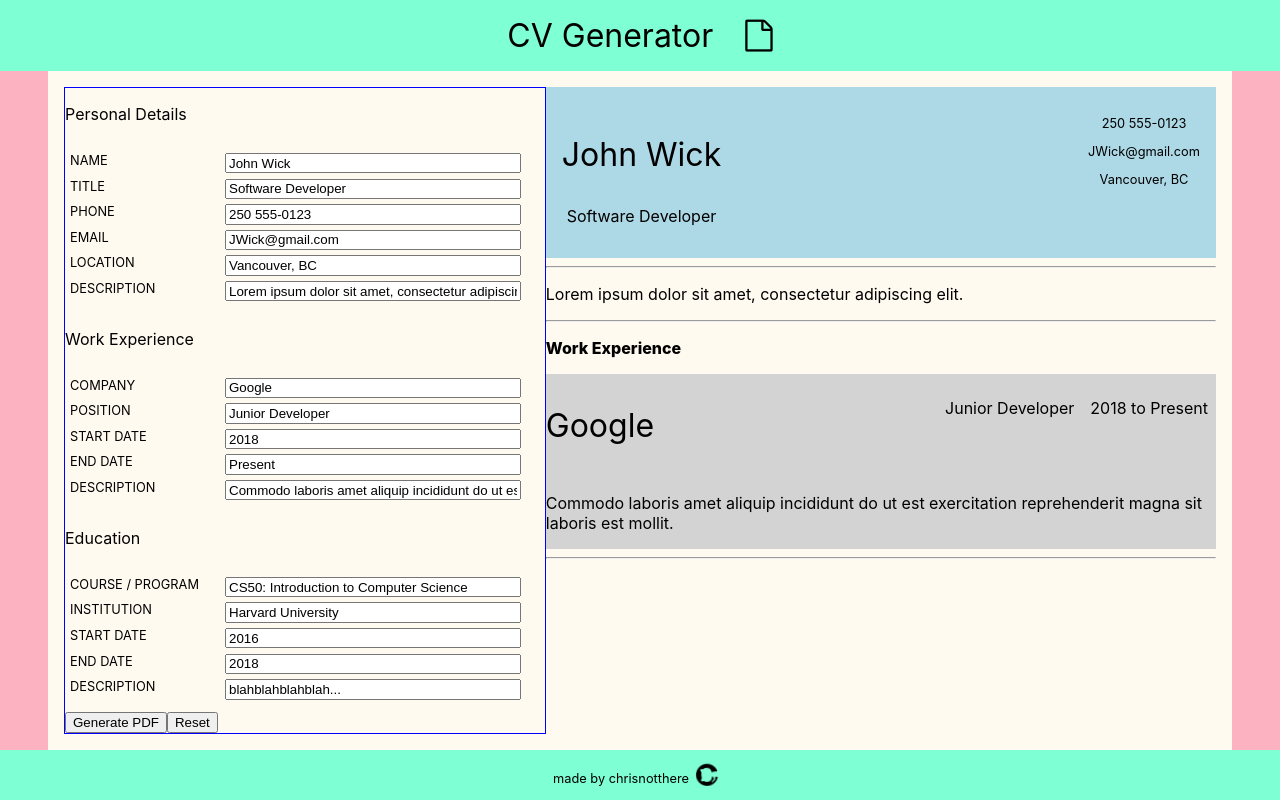
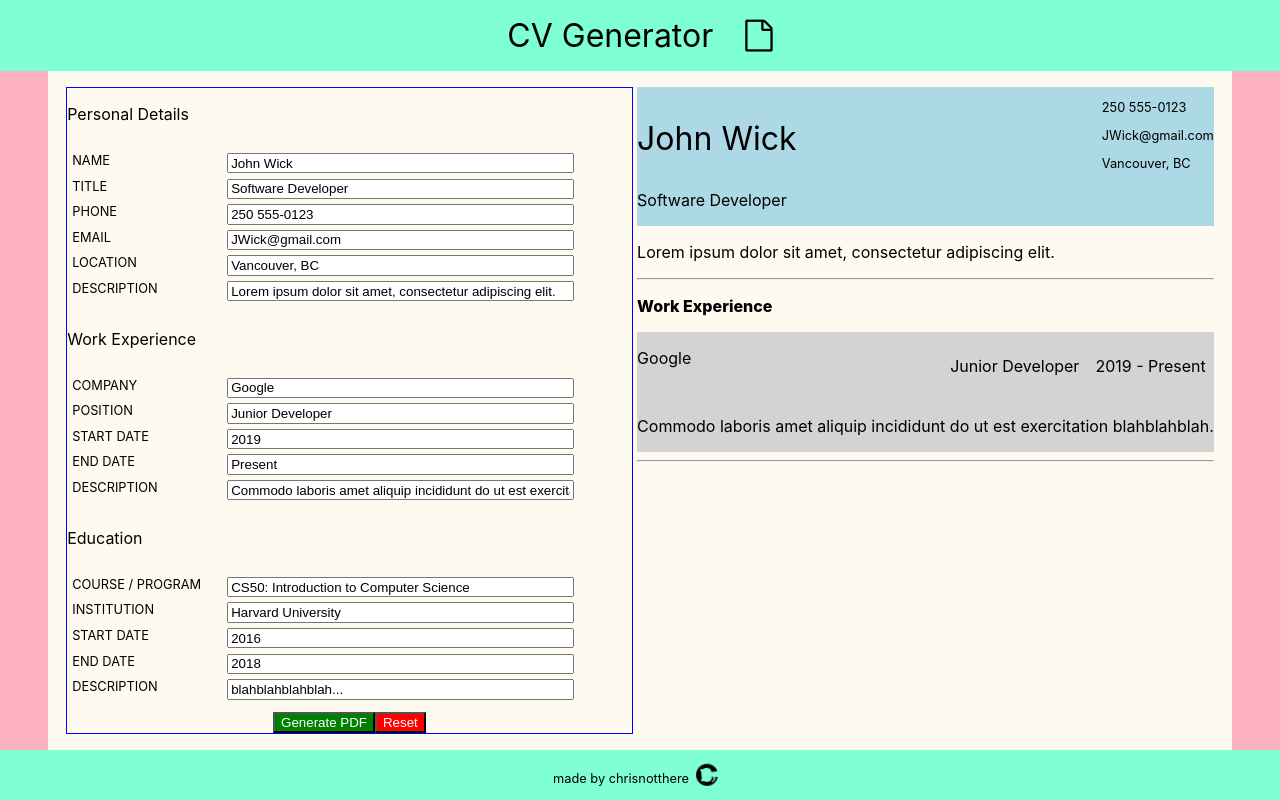
Before and after one commit to chrisnotthere/cv-project, a React (Create React App) app: page / in a window 1280 px wide. Built offline with nearby package versions, Linux system fonts and the light colour scheme.

Commit message:
formatting

```diff
--- a/src/components/CVForm/CVForm.js
+++ b/src/components/CVForm/CVForm.js
@@ -59,10 +59,11 @@ class CVForm extends Component {
             handleEducationDescriptionChange={this.props.handleEducationDescriptionChange}
 
           />
-
-          <button type="submit" >Submit</button>
-          <button onClick={this.props.handleGeneratePDF} >Generate PDF</button>
-          <button onClick={this.props.handleReset} >Reset</button>
+          <div className='buttons'>
+            <button type="submit" >Submit</button>
+            <button className='pdf' onClick={this.props.handleGeneratePDF} >Generate PDF</button>
+            <button className='reset' onClick={this.props.handleReset} >Reset</button>
+          </div>
         </form>
       </div>
     )
--- a/src/components/CVPreview/CVExperience.js
+++ b/src/components/CVPreview/CVExperience.js
@@ -10,11 +10,11 @@ class CVExperience extends Component {
           <div className="cv-experience">
             <div className="cv-experience-header">
               <div>
-                <p className="name">{this.props.company}</p>
+                <p>{this.props.company}</p>
               </div>
               <div className="cv-experience-company">
-                <p className="position">{this.props.position}</p>
-                <p className="workEnd">{this.props.workStart} to {this.props.workEnd}</p>
+                <p>{this.props.position}</p>
+                <p>{`${this.props.workStart} - ${this.props.workEnd}`}</p>
               </div>
             </div>
             <div className="cv-experience-description">
--- a/src/components/CVPreview/Header.js
+++ b/src/components/CVPreview/Header.js
@@ -5,7 +5,7 @@ class Header extends Component {
   render() {
     return (
       <>
-        <header className="cvheader">
+        <div className="cvheader">
           <div>
             <p className="name">{this.props.name}</p>
             <p className="title">{this.props.title}</p>
@@ -15,8 +15,7 @@ class Header extends Component {
             <p>{this.props.email}</p>
             <p>{this.props.location}</p>
           </div>
-        </header>
-        <hr/>
+        </div>
         <p>{this.props.description}</p>
         <hr/>
       </>
--- a/src/components/Main.js
+++ b/src/components/Main.js
@@ -18,9 +18,9 @@ class Main extends Component {
 
       company: 'Google',
       position: 'Junior Developer',
-      workStart: '2018',
+      workStart: '2019',
       workEnd: 'Present',
-      workDescription: 'Commodo laboris amet aliquip incididunt do ut est exercitation reprehenderit magna sit laboris est mollit.',
+      workDescription: 'Commodo laboris amet aliquip incididunt do ut est exercitation blahblahblah.',
 
       course: 'CS50: Introduction to Computer Science',
       institution: 'Harvard University',
```
